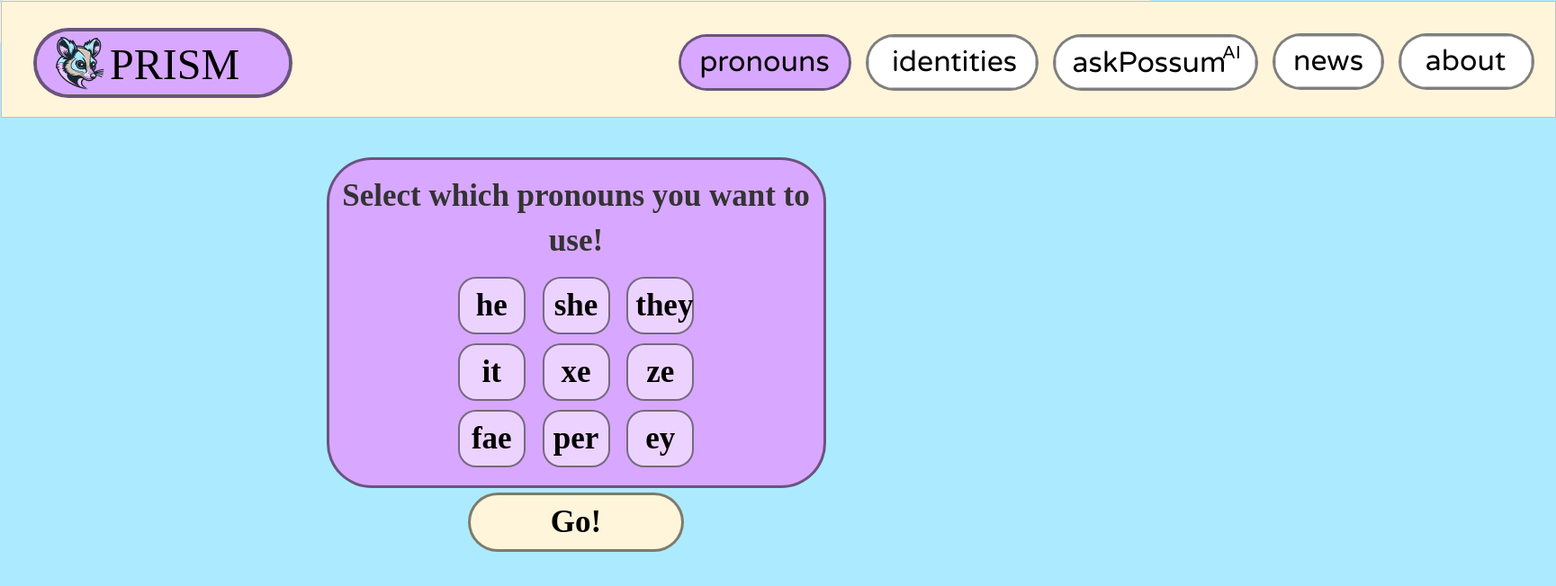
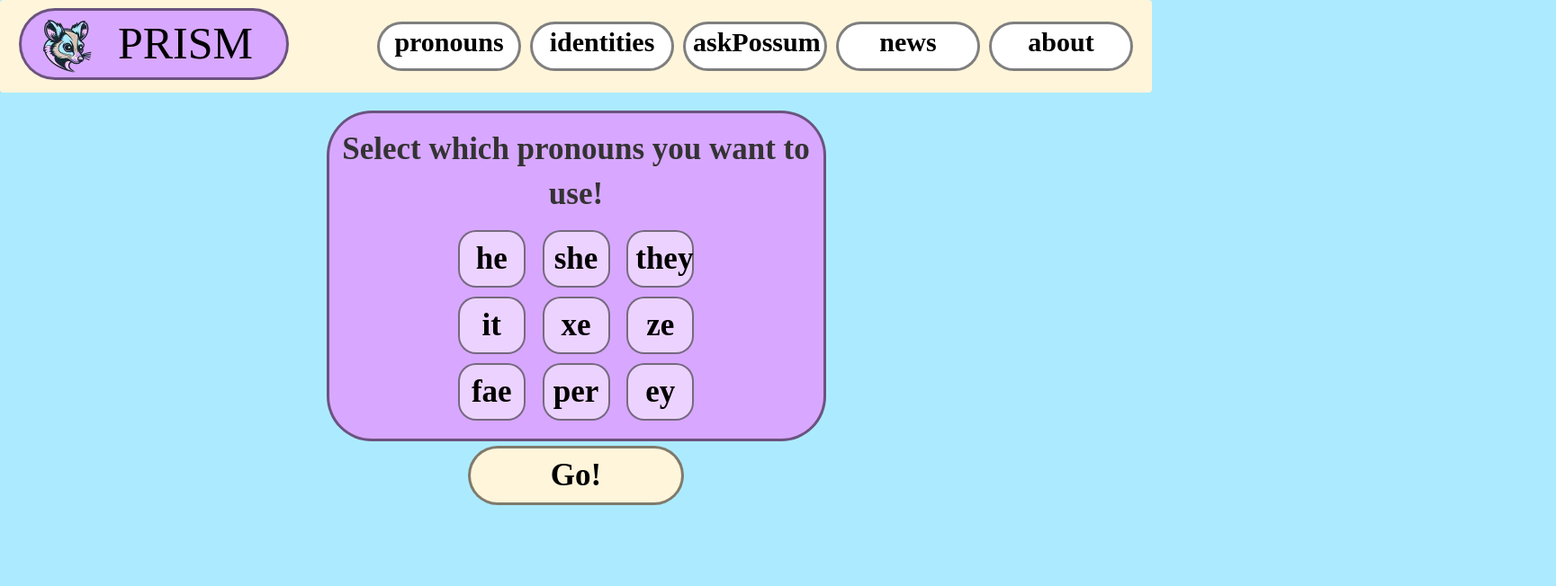
Before and after one commit to tejaswini-rb/prism, a plain HTML site: page prismAll/pronouns.html in a window 1280 px wide. Shown: the whole page at 90% size, 1729 px wide, since content can reach past the window. Drawn offline with nearby package versions, Linux system fonts and the light colour scheme; a web font is replaced by a local one.

Commit message:
fix styling for pronoun nav bar

```diff
--- a/prismAll/pronouns.css
+++ b/prismAll/pronouns.css
@@ -12,6 +12,7 @@ body {
 #navbar {
     background-color: #FFF5DA;
 }
+
 
 .pronoun-paragraph {
     display: none;
@@ -135,7 +136,7 @@ headerstuff*/
   width: 192px;
   height: 63px;
   position: absolute;
-  background-color: #D8A7FF;
+  background-color: #ffffff;
   border: 3.5px solid rgba(0, 0, 0, 0.5);
   border-radius: 90px;
 }
@@ -320,7 +321,7 @@ headerstuff*/
 .dashboard-header {
   top: 0px;
   left: 0px;
-  width: 1728px;
+  width: 1000px;
   height: 128px;
   display: flex;
   position: absolute;
@@ -346,8 +347,8 @@ headerstuff*/
   border-radius: 90px;
 }
 .dashboard-icon {
-  top: 27px;
-  left: 54px;
+  top: 8px;
+  left: 40px;
   width: 67px;
   height: 84px;
   position: absolute;
@@ -368,3 +369,45 @@ headerstuff*/
   font-stretch: normal;
   text-decoration: none;
 }
+
+
+.home {
+  width: 300px;
+  background-color: #D8A7FF;
+  font-family: "Ribeye Marrow";
+  font-size: 50px;
+  font-weight: 500;
+  height: 80px;
+
+
+}
+
+.home-text {
+  margin-left:70px;
+  margin-top: -4px;
+}
+
+.navbar-right-btn {
+  background-color: white;
+  width: 160px;
+  margin-left: -10px;
+  margin-right: -10px;
+  font-family: "Darker Grotesque";
+  font-size: 30px;
+  font-weight: 600;
+  height: 55px;
+  padding-bottom: 15px;
+
+}
+
+.navbar-btn {
+
+  border-radius: 55px;
+  border-color: rgba(0, 0, 0, 0.5);
+  border-width: 3.5px;
+
+}
+
+.navbar-right-btn:hover {
+  background-color:#D8A7FF;
+}
--- a/prismAll/pronouns.html
+++ b/prismAll/pronouns.html
@@ -28,62 +28,37 @@
 
   <nav class="navbar" id = "navbar">
     <div class="container-fluid">
-      <div class="dashboard-dashboard">
-        <div class="dashboard-header">
-          <img
-            class="dashboard-header1"
-          />
-        </div>
-        <img
-          class="dashboard-homepage-bubble"
-        />
-        <img
-          src="icon4173-2yo-200w.png"
-          alt="icon4173"
-          class="dashboard-icon"
-        />
-        <span class="dashboard-text"><span>PRISM</span></span>
+      <div class="navbar-header">
+        <button type="button" class="navbar-toggle" data-toggle="collapse" data-target="#myNavbar">
+          <span class="icon-bar"></span>
+          <span class="icon-bar"></span>
+          <span class="icon-bar"></span>
+        </button>
+        <a href="#">
+          <button class = "home navbar-btn">
+            <img
+            src="icon4173-2yo-200w.png"
+            alt="icon4173"
+            class="dashboard-icon"
+          /><div class = "home-text">PRISM</div></button></a>
+      </div>
+      <div class="collapse navbar-collapse" id="myNavbar">
+        <ul class="nav navbar-nav navbar-right">
+          <li><a href="#"><button class = "navbar-right-btn navbar-btn">pronouns</button></a></li>
+          <li><a href="#"><button class = "navbar-right-btn navbar-btn">identities</button></a></li>
+          <li><a href="#"><button class = "navbar-right-btn navbar-btn">askPossum</button></a></li>
+          <li><a href="#"><button class = "navbar-right-btn navbar-btn">news</button></a></li>
+          <li><a href="#"><button class = "navbar-right-btn navbar-btn">about</button></a></li>
 
-      <div class="dashboard-pronouns-header">
-        <img
-          class="dashboard-bubble09"
-        />
-        <span class="dashboard-text15"><span>pronouns</span></span>
-      </div>
-      <div class="dashboard-identities-header">
-        <img
-          class="dashboard-bubble10"
-        />
-        <span class="dashboard-text17"><span>identities</span></span>
-      </div>
-      <div class="dashboard-ask-possum-a-header">
-        <img
-          class="dashboard-bubble11"
-        />
-        <span class="dashboard-text19"><span>askPossum</span></span>
-        <span class="dashboard-text21"><span>AI</span></span>
-      </div>
-      <div class="dashboard-news-header">
-        <img
-          class="dashboard-bubble12"
-        />
-        <span class="dashboard-text23"><span>news</span></span>
-      </div>
-      <div class="dashboard-about-header">
-        <img
-          class="dashboard-bubble13"
-        />
-        <span class="dashboard-text25"><span>about</span></span>
+        </ul>
       </div>
     </div>
   </nav>
 
 
-  <style>
-    .container {
-      margin-top: 125px;
-    }
-  </style>
+
+
+
 
 <div class="container">
   <div class="row">
```
